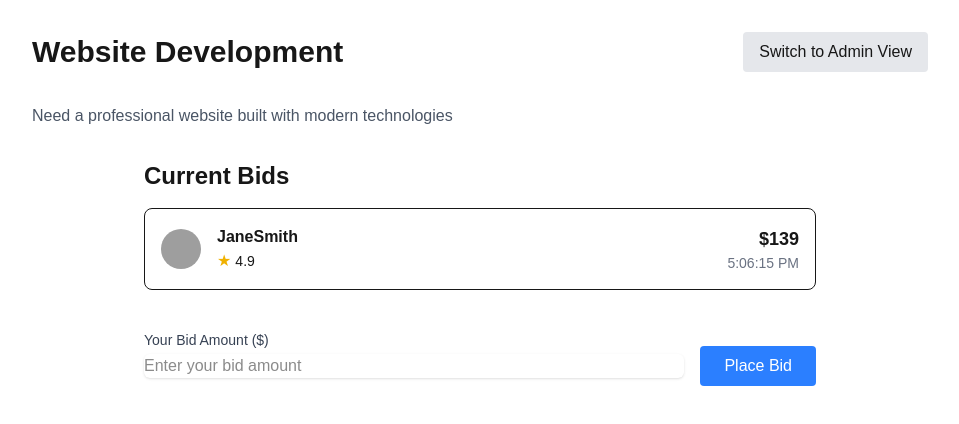
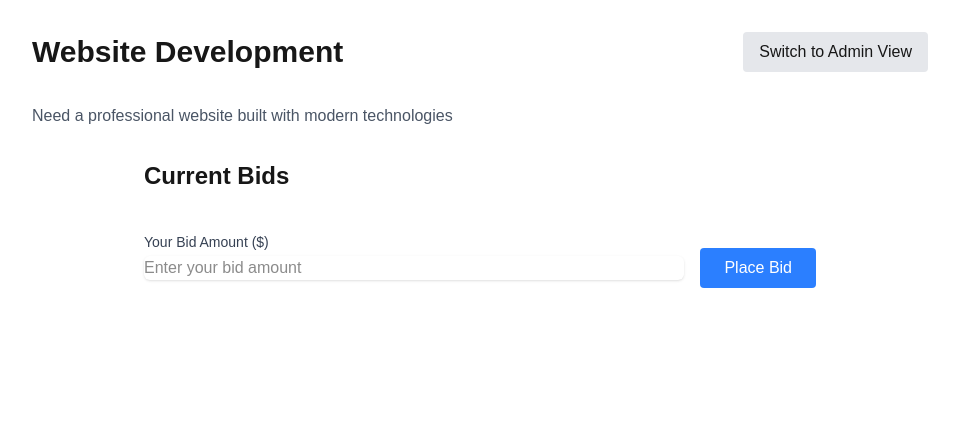
Before and after one commit to JohannesBorge/jobbauksjon, a Next.js app: page / in a window 1280 px wide. Shown: the top 424 px of the page, without its empty margins (160-1119 px from the left). Built offline with nearby package versions, Linux system fonts and the light colour scheme; grey boxes are pictures that could not be loaded.

Commit message:
feat: remove automatic bidding simulation

```diff
--- a/src/app/page.tsx
+++ b/src/app/page.tsx
@@ -1,6 +1,6 @@
 'use client';
 
-import { useState, useEffect } from 'react';
+import { useState } from 'react';
 import BidList from '@/components/BidList';
 import BidForm from '@/components/BidForm';
 import { Job } from '@/types/bid';
@@ -9,20 +9,6 @@ import { mockUsers, generateRandomBid, initialJob } from '@/data/mockData';
 export default function Home() {
   const [job, setJob] = useState<Job>(initialJob);
   const [isAdmin, setIsAdmin] = useState(false);
-
-  useEffect(() => {
-    // Simulate real-time bidding
-    const interval = setInterval(() => {
-      const randomUser = mockUsers[Math.floor(Math.random() * mockUsers.length)];
-      const newBid = generateRandomBid(randomUser);
-      setJob((prevJob) => ({
-        ...prevJob,
-        bids: [...prevJob.bids, newBid].sort((a, b) => a.amount - b.amount),
-      }));
-    }, 5000);
-
-    return () => clearInterval(interval);
-  }, []);
 
   const handlePlaceBid = (amount: number) => {
     const currentUser = mockUsers[0]; // Simulate current user
```
